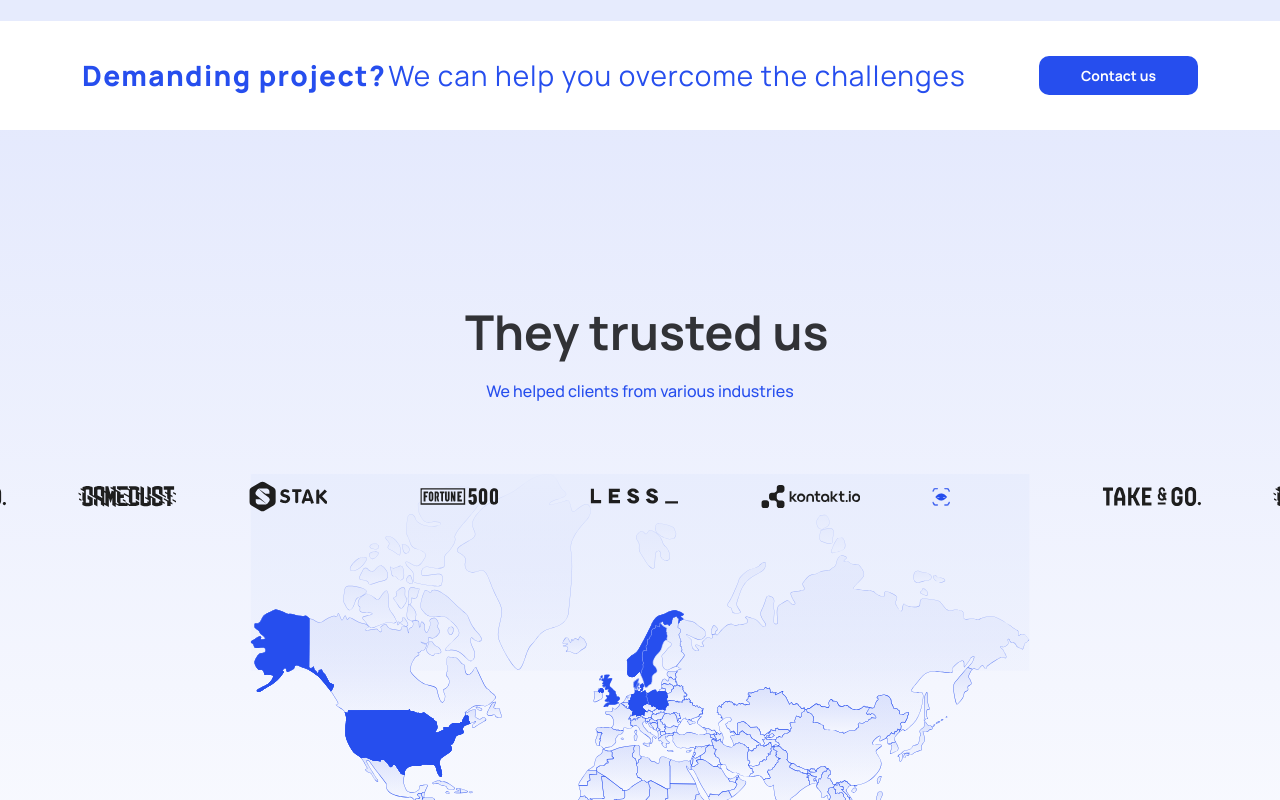
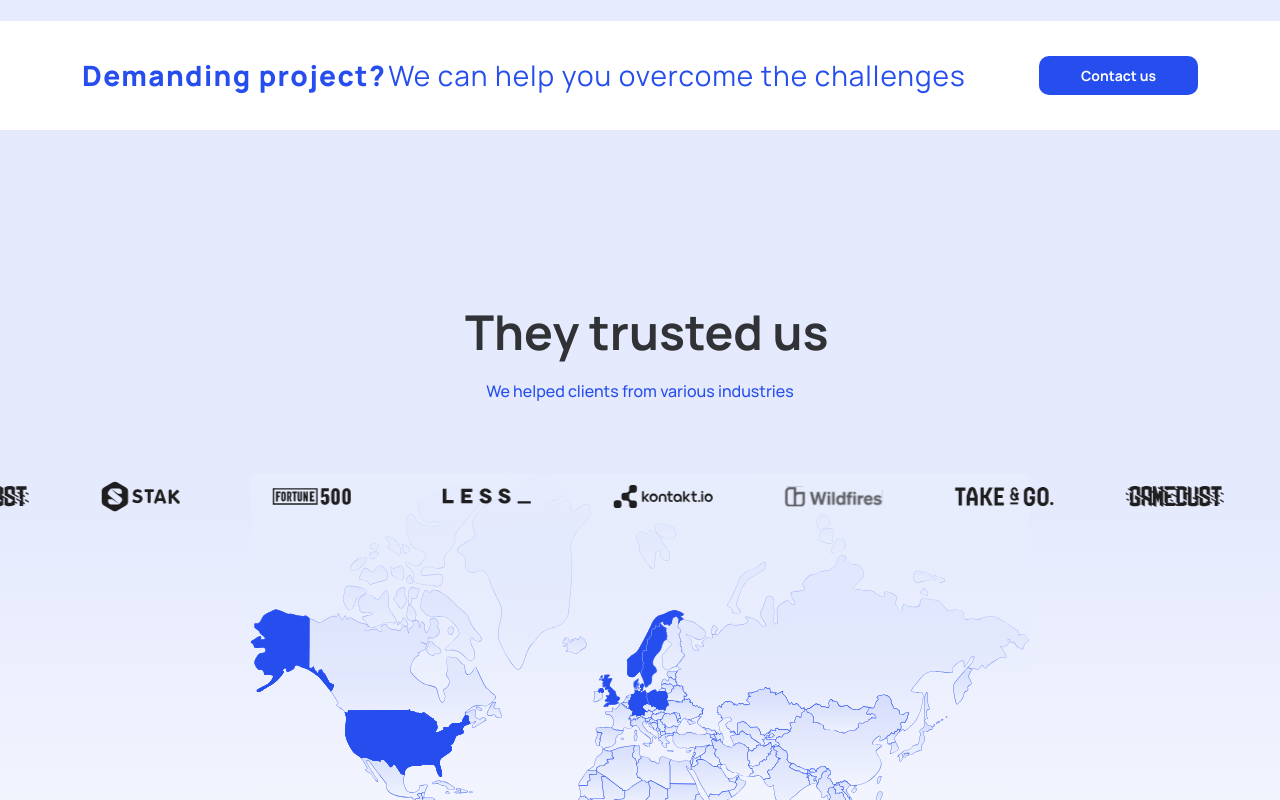
Before and after one commit to alamindev/flyps, a Next.js app: page / in a window 1280 px wide. Shown: the part 2960-3760 px from the top of the page. Built offline with nearby package versions, Linux system fonts and the light colour scheme.

Commit message:
fix bugs final

```diff
--- a/app/ui/globals.css
+++ b/app/ui/globals.css
@@ -18,6 +18,11 @@ body {
   text-rendering: optimizeLegibility;
   -ms-text-size-adjust: none;
   -webkit-text-size-adjust: none;
+}
+
+.swiper-wrapper {
+  transition-timing-function: linear !important;
+  position: relative;
 }
 
 .custom-header-blur {
--- a/components/Home/Results.tsx
+++ b/components/Home/Results.tsx
@@ -22,6 +22,11 @@ export default function TrustedUs() {
           slidesPerView={"auto"}
           centeredSlides
           loop
+          speed={10000}
+          autoplay={{
+            delay: 1,
+            disableOnInteraction: false,
+          }}
           modules={[Autoplay, FreeMode]}
           spaceBetween={15}
           freeMode={true}
--- a/components/Home/TrustedUs.tsx
+++ b/components/Home/TrustedUs.tsx
@@ -24,6 +24,11 @@ export default function TrustedUs() {
           loop
           modules={[Autoplay, FreeMode]}
           spaceBetween={10}
+          speed={8000}
+          autoplay={{
+            delay: 1,
+            disableOnInteraction: false,
+          }}
           breakpoints={{
             480: {
               slidesPerView: 3.5,
--- a/tailwind.config.ts
+++ b/tailwind.config.ts
@@ -30,7 +30,7 @@ const config: Config = {
         "text-gradient":
           "linear-gradient(90deg, #264EEE 27.38%, rgba(255, 61, 46, 0.61) 77.83%)",
         g1: "linear-gradient(0deg, rgba(230, 235, 253, 1) 90%, rgba(255, 255, 255, 0) 100%)",
-        g2: "linear-gradient(180deg, rgba(39, 79, 238, 0.12) 0%, rgba(39, 79, 238, 0.00) 100%)",
+        g2: "linear-gradient(180deg, rgba(39, 79, 238, 0.12) 40%, rgba(39, 79, 238, 0.00) 100%)",
         g3: "linear-gradient(160deg, #264EEE 60%, #FF3D2E 122.88%)",
         g4: "linear-gradient(0deg, rgba(230,230,255,0.07) 0%, rgba(38,78,238,0.4) 50%, rgba(255,255,255,0.07) 100%)",
       },
```
Also changed, not shown: public/assets/images/logo-3.svg, 1 other file (tests, documents, lock files or other folders).
